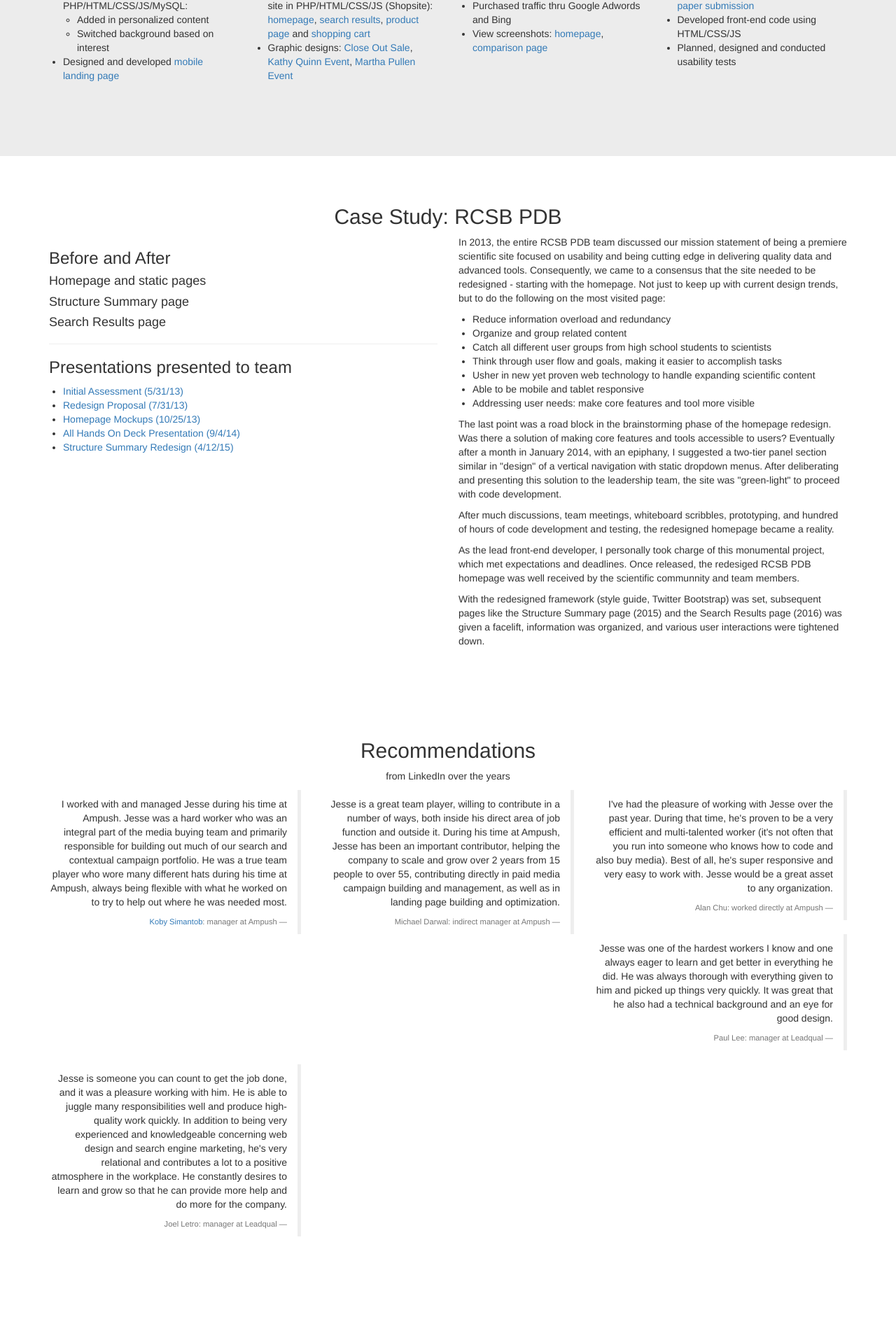
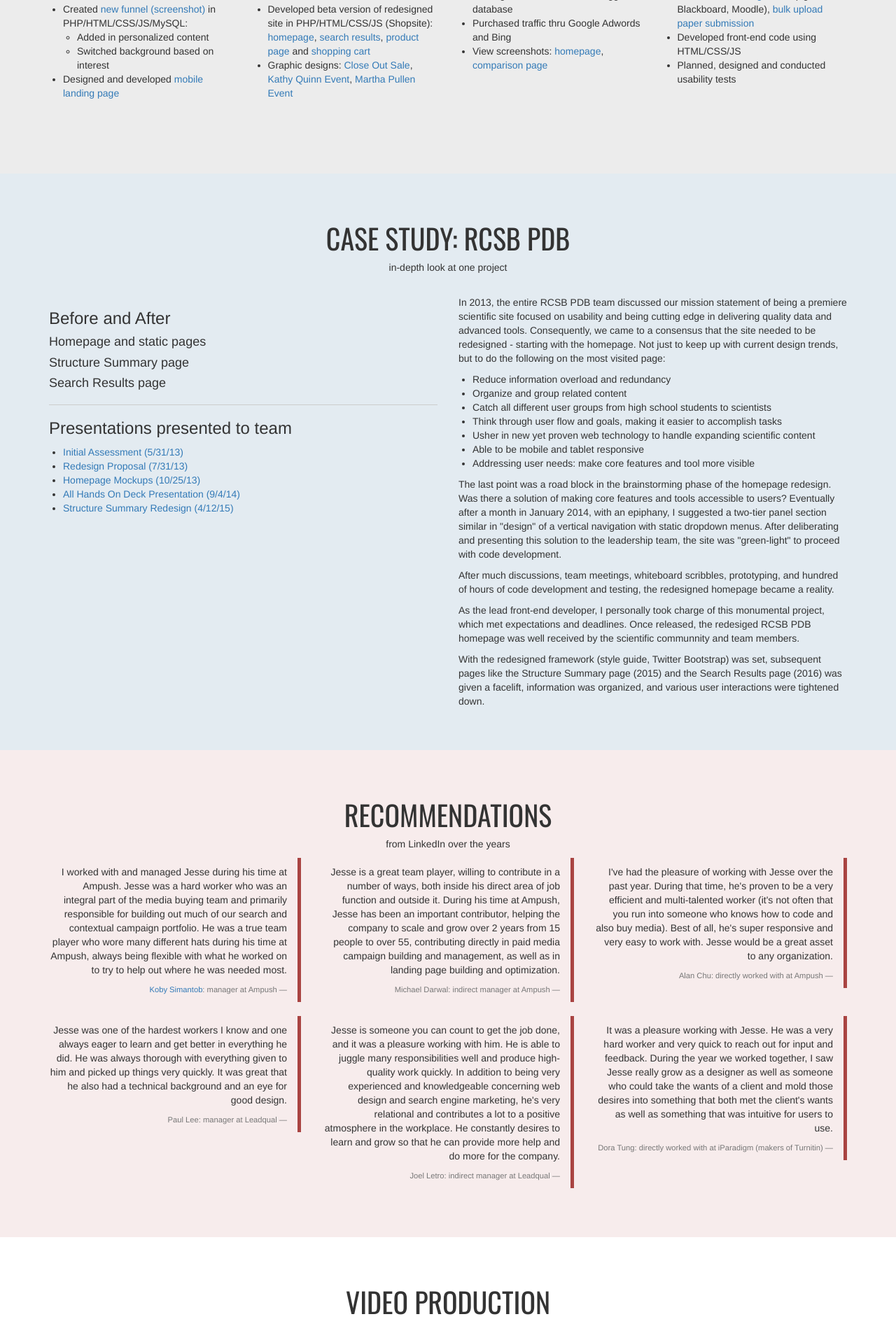
Before and after one commit to jessewoo/jessewoo.github.io, a PHP site: page / in a window 1280 px wide. Shown: the part 2400-4295 px from the top of the page at 70% size. Run offline with PHP 8.4, Linux system fonts and the light colour scheme; some libraries are stand-ins or nearby versions.

Commit message:
More stuff

```diff
--- a/css/style.css
+++ b/css/style.css
@@ -181,12 +181,21 @@
 
 #bannerText h1 {
   text-transform: uppercase;
+  font-family: 'Oswald', sans-serif;
+  font-size: 70px;
 }
 
 /* Sections */
 section {
     padding: 50px 0;
 }
+
+section h2 {
+  font-family: 'Oswald', sans-serif;
+  text-transform: uppercase;
+  font-size: 40px;
+}
+
 
 /* About Me Section */
 #about {
@@ -195,9 +204,7 @@
     color: #fff;
 }
 
-#about h2 {
-  font-family: 'Fjalla One', sans-serif;
-}
+
 
 
 /* Portfolio */
@@ -206,17 +213,25 @@
     background-color: #ECECEC;
 }
 
-#portfolio h2{
-    font-family: 'Oswald', sans-serif;
-    text-transform: uppercase;
-}
-
 #portfolio div {
     margin-bottom: 15px;
 }
 
+#casestudy-rcsb {
+  background-color: rgba(0, 75, 128, 0.11);
+}
+
+#casestudy-rcsb hr {
+  border-color: #CCC;
+}
+
+#recommendations {
+  background-color: rgba(242, 222, 222, 0.58);
+}
+
 #recommendations blockquote {
   font-size: 14px;
+  border-right: 5px solid #a94442;
 }
 
 /* Footer */
--- a/index.html
+++ b/index.html
@@ -27,8 +27,8 @@
             <li><a href="#top" onclick = $("#menu-close").click(); >Home</a></li>
             <li><a href="#about" onclick = $("#menu-close").click(); >About Me</a></li>
             <li><a href="#portfolio" onclick = $("#menu-close").click(); >Portfolio</a></li>
-            <li><a href="#casestudy-rcsb" onclick = $("#menu-close").click(); >UX Case Study: RCSB PDB</a></li>
-            <li><a href="#recommendations" onclick = $("#menu-close").click(); >LinkedIn Recs</a></li>
+            <li><a href="#casestudy-rcsb" onclick = $("#menu-close").click(); >Case Study: RCSB PDB</a></li>
+            <li><a href="#recommendations" onclick = $("#menu-close").click(); >Recommendations</a></li>
             <li><a href="#videoproduction" onclick = $("#menu-close").click(); >Video Production</a></li>
             <li><a href="#contact" onclick = $("#menu-close").click(); >Contact</a></li>
         </ul>
@@ -59,6 +59,9 @@
                     <h4>Front-end Developer, User Experience Designer &amp; Leader</h4>
                     <p>Seasoned professional responsible for designing, prototyping, developing and maintaining web apps and assets within a fast-paced environment, having a common sense approach towards user experience, and the skills plus experience acquiring targeted traffic and managing online marketing campaigns.</p>
                     <p>Specialties: Front-end web development, user experience (UX), graphic design, video production, photography, ROI-driven online marketing</p>
+                    <hr>
+                    <h4>Education and Work Experience</h4>
+                    <p>After receiving a Bioengineering bachelors and Mechanical Engineering masters at UC Berkeley, I decided to change my career focused to the tech/computer sector, as it was trending in the mid 2000s. Started out as a Quality Assurance tester, transition to being User Interface designer, then learned about Internet Marketing, but I've always had in mind of being a software developer. Over the years, I took on various web development side projects, and now that interest has become my career. I'm currently working full time as a web developer at RCSB PDB.</p>
                 </div>
                 <div class="col-lg-3">
                     <img src="images/jessewoo.jpg" alt="Jesse Woo" class="img-responsive img-thumbnail">
@@ -192,11 +195,13 @@
           <div class="row">
             <div class="col-lg-12 text-center">
                 <h2>Case Study: RCSB PDB</h2>
+                <p>in-depth look at one project</p>
             </div>
-          </div>
+          </div><br>
           <div class="row">
             <div class="col-lg-6">
               <h3>Before and After</h3>
+
               <h4>Homepage and static pages</h4>
               <h4>Structure Summary page</h4>
               <h4>Search Results page</h4>
@@ -209,7 +214,6 @@
                 <li><a href="pdf/rcsb/20140904_AllHandsDeck.pdf" target="_blank">All Hands On Deck Presentation (9/4/14)</a></li>
                 <li><a href="pdf/rcsb/20150412_StructureSummaryPage.pdf" target="_blank">Structure Summary Redesign (4/12/15)</a></li>
               </ul>
-
             </div>
             <div class="col-lg-6">
               <p>In 2013, the entire RCSB PDB team discussed our mission statement of being a premiere scientific site focused on usability and being cutting edge in delivering quality data and advanced tools. Consequently, we came to a consensus that the site needed to be redesigned - starting with the homepage. Not just to keep up with current design trends, but to do the following on the most visited page:</p>
@@ -227,9 +231,6 @@
               <p>As the lead front-end developer, I personally took charge of this monumental project, which met expectations and deadlines. Once released, the redesiged RCSB PDB homepage was well received by the scientific communnity and team members.</p>
               <p>With the redesigned framework (style guide, Twitter Bootstrap) was set, subsequent pages like the Structure Summary page (2015) and the Search Results page (2016) was given a facelift, information was organized, and various user interactions were tightened down.</p>
             </div>
-          </div>
-          <div class="row">
-<!--  Other stuff -->
           </div>
       </div>
     </section>
@@ -260,9 +261,11 @@
             <div class="col-lg-4">
                 <blockquote class="blockquote-reverse">
                   <p>I've had the pleasure of working with Jesse over the past year. During that time, he's proven to be a very efficient and multi-talented worker (it's not often that you run into someone who knows how to code and also buy media). Best of all, he's super responsive and very easy to work with. Jesse would be a great asset to any organization.</p>
-                  <small>Alan Chu: worked directly at Ampush</small>
+                  <small>Alan Chu: directly worked with at Ampush</small>
                 </blockquote>
             </div>
+          </div>
+          <div class="row">
             <div class="col-lg-4">
                 <blockquote class="blockquote-reverse">
                   <p>Jesse was one of the hardest workers I know and one always eager to learn and get better in everything he did. He was always thorough with everything given to him and picked up things very quickly. It was great that he also had a technical background and an eye for good design.</p>
@@ -272,7 +275,13 @@
             <div class="col-lg-4">
                 <blockquote class="blockquote-reverse">
                   <p>Jesse is someone you can count to get the job done, and it was a pleasure working with him. He is able to juggle many responsibilities well and produce high-quality work quickly. In addition to being very experienced and knowledgeable concerning web design and search engine marketing, he's very relational and contributes a lot to a positive atmosphere in the workplace. He constantly desires to learn and grow so that he can provide more help and do more for the company.</p>
-                  <small>Joel Letro: manager at Leadqual</small>
+                  <small>Joel Letro: indirect manager at Leadqual</small>
+                </blockquote>
+            </div>
+            <div class="col-lg-4">
+                <blockquote class="blockquote-reverse">
+                  <p>It was a pleasure working with Jesse. He was a very hard worker and very quick to reach out for input and feedback. During the year we worked together, I saw Jesse really grow as a designer as well as someone who could take the wants of a client and mold those desires into something that both met the client's wants as well as something that was intuitive for users to use.</p>
+                  <small>Dora Tung: directly worked with at iParadigm (makers of Turnitin)</small>
                 </blockquote>
             </div>
           </div>
```
Also changed, not shown: images/NewWebsiteLayoutIcon.jpg (added), images/rcsb/icons/homepage.jpg (added), images/rcsb/icons/staff.jpg (added).
